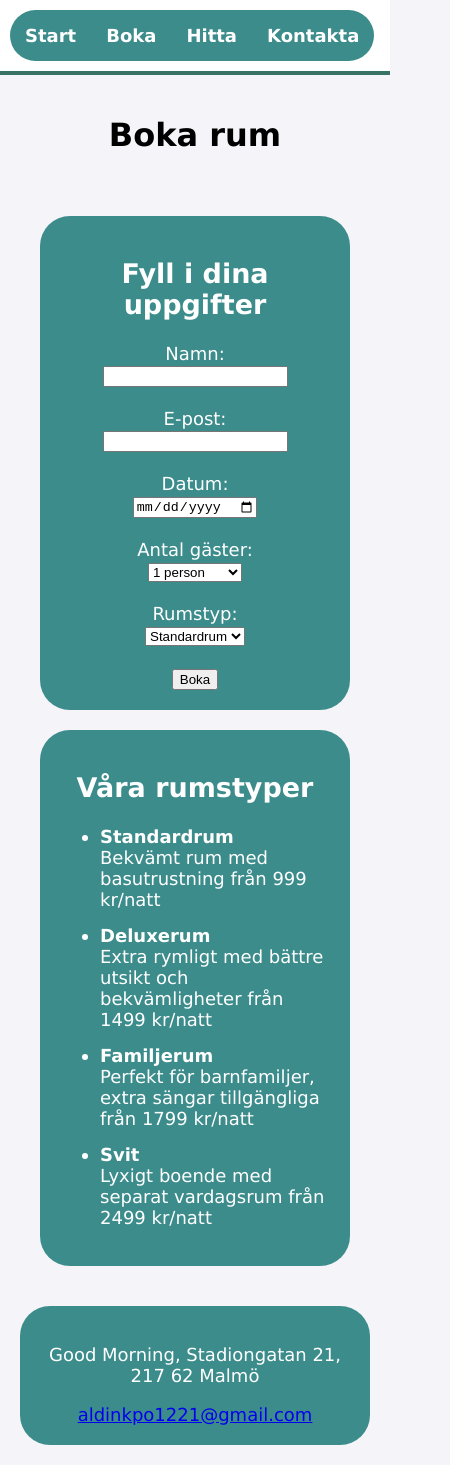
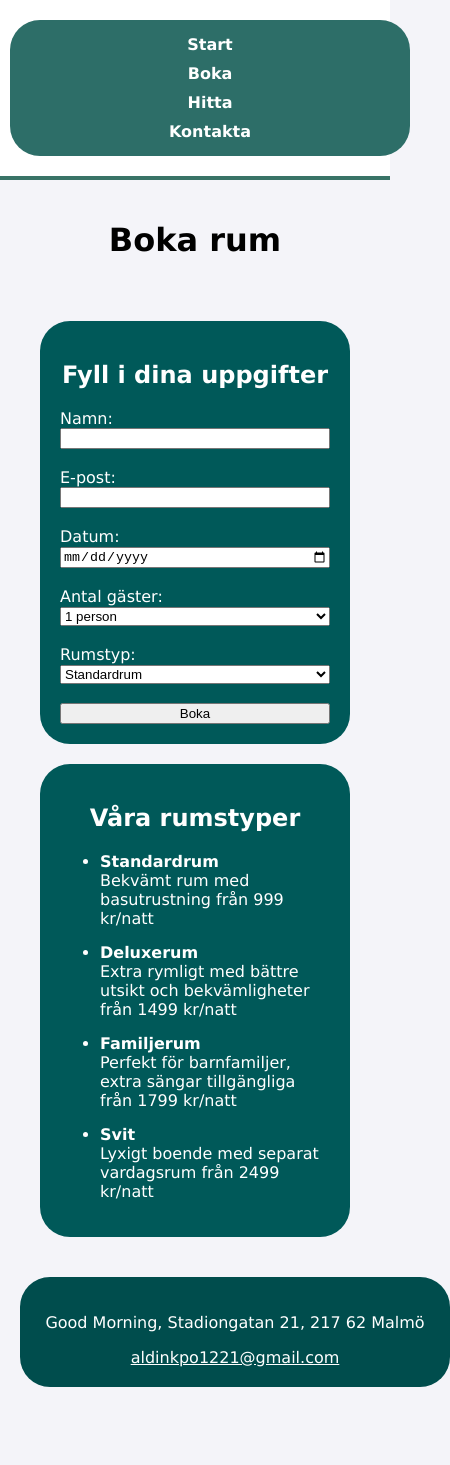
Before and after one commit to Aldin1221/uppgift7.webbsida, a plain HTML site: page Boka.html in a window 390 px wide. Shown: the whole page, 450 px wide, since content can reach past the window. After the commit the page ends 1407 px from the top, so only its background shows below. Drawn offline with Linux system fonts and the light colour scheme; a script that the page names is missing.

Commit message:
Add files via upload

```diff
--- /dev/null
+++ b/script.js
@@ -0,0 +1,11 @@
+
+const images = ["hotelbild.webp", "hall.webp", "room.webp"];
+let index = 0;
+
+function changeImage() {
+    const img = document.getElementById("slideshow");
+    index = (index + 1) % images.length;
+    img.src = images[index];
+}
+
+setInterval(changeImage, 3000); // Byt bild var tredje sekund
--- a/styles.css
+++ b/styles.css
@@ -1,6 +1,5 @@
 body {
     background-color: #f4f4f9;
-    /* dark background */
     font-family: Verdana, Arial, sans-serif;
     margin: 0;
     padding: 0;
@@ -11,33 +10,20 @@ header {
     align-items: center;
     background-color: #ffffff;
     border-bottom: 4px solid #397367;
-}
-
-header img:first-child {
-    width: 220px;
-    height: auto;
-    border: 3px solid #00a3a3;
-    margin: 10px;
-    border-radius: 5px;
-}
-
-header img:last-child {
-    flex: 1;
-    height: 120px;
-    object-fit: cover;
-    border-left: 2px solid #ccc;
-    margin-right: 10px;
-    border-radius: 5px;
+    flex-wrap: wrap;
+    padding: 10px;
 }
 
 nav {
-    background-color: #3c8c8c;
+    background-color: #2d6e68;
     padding: 15px;
     border-radius: 30px;
-    margin: 10px;
+    margin: 10px auto;
     display: flex;
     justify-content: center;
     gap: 30px;
+    flex-wrap: wrap;
+    width: 100%;
 }
 
 nav a {
@@ -71,16 +57,22 @@ main {
 }
 
 footer {
-    background-color: #3c8c8c;
-    color: white;
+    background-color: #004d4d;
+    color: #ffffff;
     text-align: center;
     gap: 30px;
     padding: 20px;
     border-radius: 30px;
     margin: 20px;
     font-size: 18px;
+    width: 100%;
 }
 
+footer a,
+.footer-box a {
+    color: #ffffff;
+    text-decoration: underline;
+}
 
 .footer-row {
     display: flex;
@@ -91,8 +83,8 @@ footer {
 }
 
 .footer-box {
-    background-color: #3c8c8c;
-    color: white;
+    background-color: #005959;
+    color: #ffffff;
     padding: 20px;
     border-radius: 30px;
     font-size: 18px;
@@ -104,3 +96,65 @@ footer {
     margin-bottom: 15px;
     text-align: left;
 }
+
+/* Alla skärmar mindre än 768px */
+@media screen and (max-width: 768px) {
+    header {
+        flex-direction: column;
+        text-align: center;
+    }
+
+    nav {
+        flex-direction: column;
+        gap: 10px;
+        width: 100%;
+    }
+
+    .card {
+        flex: 1 1 100%;
+    }
+
+    .footer-row {
+        flex-direction: column;
+    }
+
+    .footer-box {
+        flex: 1 1 100%;
+    }
+
+    main {
+        flex-direction: column;
+        align-items: center;
+    }
+
+    iframe {
+        width: 100% !important;
+        height: auto;
+    }
+
+    form input,
+    form select,
+    form textarea {
+        width: 100%;
+        box-sizing: border-box;
+    }
+
+    form {
+        text-align: left;
+    }
+}
+
+/* Små skärmar */
+@media screen and (max-width: 480px) {
+    nav a {
+        font-size: 16px;
+    }
+
+    footer {
+        font-size: 16px;
+    }
+
+    .footer-box {
+        font-size: 16px;
+    }
+}
```
Also changed, not shown: Kontakta.html (+0 -8 lines), hitta.html (+5 -2 lines), index.html (+9 -9 lines), hall.webp (added), room.webp (added).
